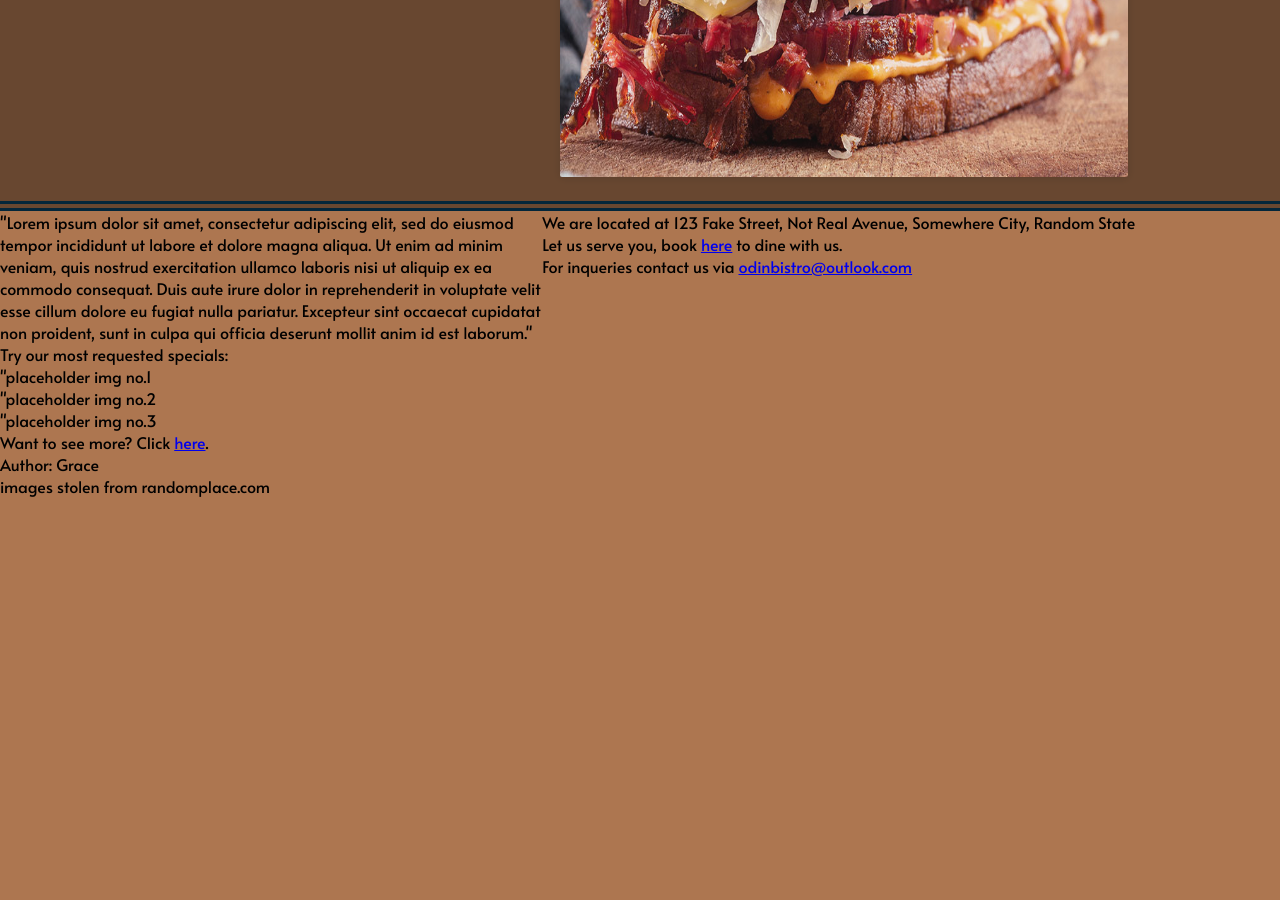
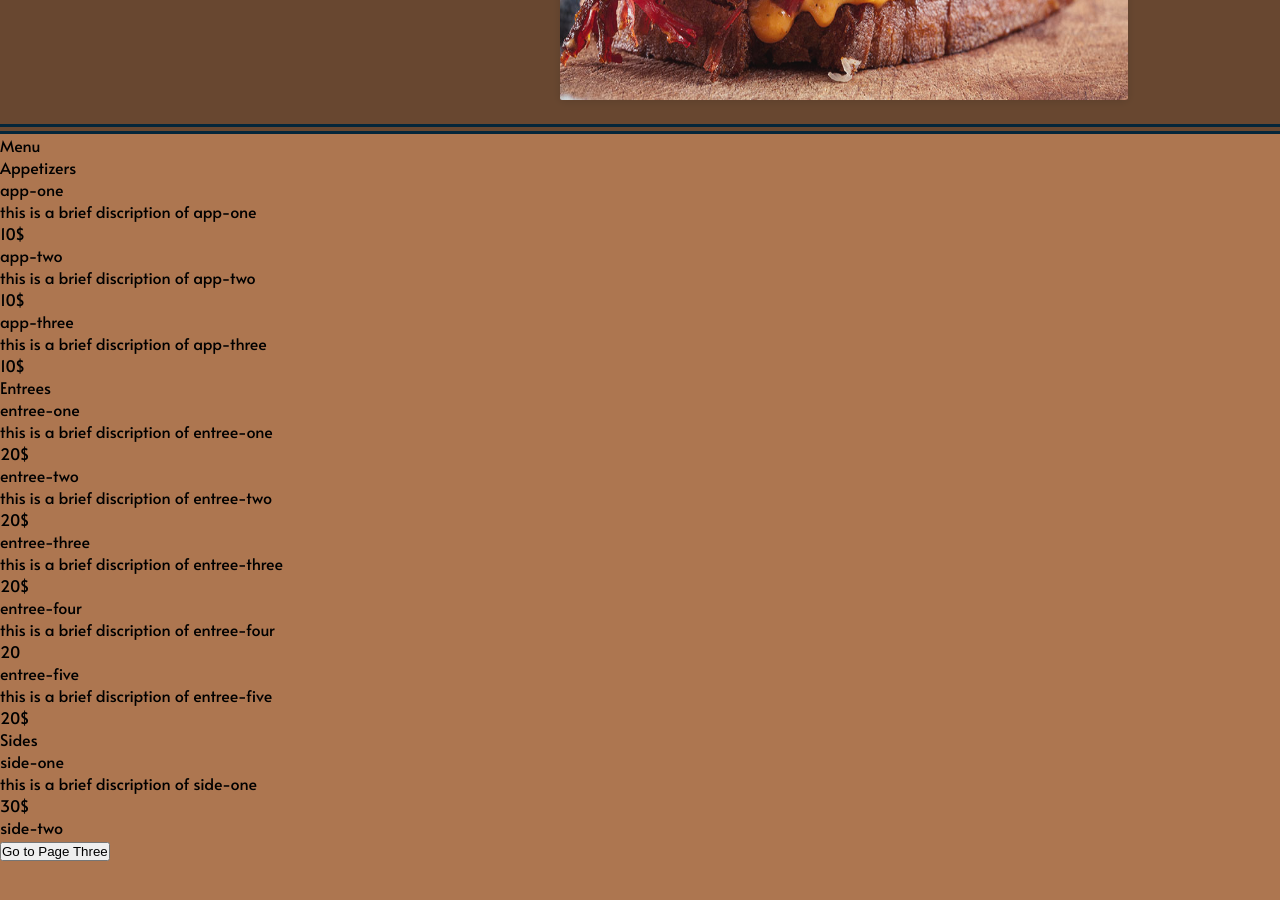
Before and after one commit to onesadpanda19/RestaurantPage, a website built with webpack: page src/template.html in a window 1280 px wide. Shown: the part 720-1620 px from the top of the page. Before the commit the page ends 1217 px from the top, so only its background shows below. Built offline with nearby package versions, Linux system fonts and the light colour scheme.

Commit message:
build home page using js and fix styling
Co-authored-by: Ben Jones <Veriforian@users.noreply.github.com>
Co-authored-by: onesadpanda19 <onesadpanda19@users.noreply.github.com>

```diff
--- a/src/index.js
+++ b/src/index.js
@@ -1,4 +1,7 @@
 import './styles.css';
 
-console.log('ben hates taco bel!');
-alert('Do not believe his lies');
+import pageOne from './pageOne';
+import pageTwo from './pageTwo';
+
+pageOne()
+pageTwo()
--- /dev/null
+++ b/src/pageOne.js
@@ -0,0 +1,38 @@
+import reubenImg from "./better-reuben.jpg";
+
+const mainDiv = document.querySelector("#main")
+
+// HOMEPAGE
+function pageOne() {
+
+  const pageOneDiv = document.createElement("div");
+  const restoTitle = document.createElement("h1");
+  const imgDiv = document.createElement("div");
+  const pageOneImg = document.createElement("img");
+  const pageOneInfo = document.createElement("div");
+  const restoIntro = document.createElement("p");
+  const specialMenu = document.createElement("ul");
+
+  restoTitle.classList.add("title");
+  pageOneDiv.classList.add("pageOneNav");
+  imgDiv.classList.add("image-container");
+  pageOneImg.classList.add("main-pic");
+  mainDiv.appendChild(pageOneDiv);
+  pageOneDiv.appendChild(restoTitle);
+  pageOneDiv.appendChild(imgDiv);
+  imgDiv.appendChild(pageOneImg);
+
+  restoTitle.textContent = "Odin's Bistro";
+  pageOneImg.src = reubenImg;
+
+
+
+
+
+
+
+
+  return "Page One";
+}
+
+export default pageOne;
--- /dev/null
+++ b/src/pageTwo.js
@@ -0,0 +1,76 @@
+const mainDiv = document.querySelector("#main")
+
+//
+function pageTwo() {
+  const pageTwoDiv = document.createElement("div");
+  pageTwoDiv.classList.add("page-two");
+  pageTwoDiv.innerHTML = `
+    <div class="title-two">
+        <h1>Menu</h1>
+    </div>
+    <div class="appetizers">
+        <h2>Appetizers</h2>
+        <div class="app">
+            <h3>app-one</h3>
+            <p>this is a brief discription of app-one</p>
+            <p>10$</p>
+        </div>
+        <div class="app">
+            <h3>app-two</h3>
+            <p>this is a brief discription of app-two</p>
+            <p>10$</p>
+        </div>
+        <div class="app">
+            <h3>app-three</h3>
+            <p>this is a brief discription of app-three</p>
+            <p>10$</p>
+        </div>
+    </div>
+    <div class="entrees">
+        <h2>Entrees</h2>
+        <div class="entree">
+            <h3>entree-one</h3>
+            <p>this is a brief discription of entree-one</p>
+            <p>20$</p>
+        </div>
+        <div class="entree">
+            <h3>entree-two</h3>
+            <p>this is a brief discription of entree-two</p>
+            <p>20$</p>
+        </div>
+        <div class="entree">
+            <h3>entree-three</h3>
+            <p>this is a brief discription of entree-three</p>
+            <p>20$</p>
+        </div>
+        <div class="entree">
+            <h3>entree-four</h3>
+            <p>this is a brief discription of entree-four</p>
+            <p>20</p>
+        </div>
+        <div class="entree">
+            <h3>entree-five</h3>
+            <p>this is a brief discription of entree-five</p>
+            <p>20$</p>
+        </div>
+    </div>
+    <div class="sides">
+        <h2>Sides</h2>
+        <div class="side">
+            <h3>side-one</h3>
+            <p>this is a brief discription of side-one</p>
+            <p>30$</p>
+        </div>
+        <div class="side">
+            <h3>side-two</h3>
+        </div>
+    </div>
+
+<button id="page-three-button">Go to Page Three</button>
+  `;
+  mainDiv.appendChild(pageTwoDiv);
+
+    return "Page Two";
+  }
+
+  export default pageTwo
--- a/src/styles.css
+++ b/src/styles.css
@@ -26,7 +26,7 @@ body {
 
 #main {
     display: grid;
-    grid-template-rows: 1fr 10fr;
+    grid-template-rows: 1fr 3fr;
     grid-row: 2;
 }
 
@@ -131,3 +131,7 @@ body {
    /* background-image: linear-gradient(80deg, orange, darken(darkred,90%));
     opacity: 0.9;*/
 }
+
+.page-one {
+    background-color: #063a58;
+}
--- a/src/template.html
+++ b/src/template.html
@@ -10,45 +10,17 @@
     <title>Odin's Bistro</title>
 </head>
 <body>
-    <div id="main">
     <div id="nav-bar">
         <nav class="button-con"><button class="button">Home</button></nav>
         <nav class="button-con"><button class="button">Menu</button></nav>
         <nav class="button-con"><button class="button">Contact</button></nav>
     </div>
-<div class="main-frontpg">
-    <h2 class="title">Odin's Bistro</h2>
 
-    <div class="image-container">
-    <img class="main-pic" src="./better-reuben.jpg" alt="placeholder">
+<div id="main">
 </div>
-    <div class="basic-info">
-        <p class="intro">
-            "Lorem ipsum dolor sit amet, consectetur adipiscing elit, sed do eiusmod tempor incididunt ut labore et dolore magna aliqua. Ut enim ad minim veniam, quis nostrud exercitation ullamco laboris nisi ut aliquip ex ea commodo consequat. Duis aute irure dolor in reprehenderit in voluptate velit esse cillum dolore eu fugiat nulla pariatur. Excepteur sint occaecat cupidatat non proident, sunt in culpa qui officia deserunt mollit anim id est laborum."
-        </p>
 
-        <ul class="specials">
-            Try our most requested specials:
-            <li class="special-menu">"placeholder img no.1</li>
-            <li class="special-menu">"placeholder img no.2</li>
-            <li class="special-menu">"placeholder img no.3</li>
 
-            <li class="menu-link">Want to see more? Click <a href="javascript:void(0)">here</a>.</li>
-        <ul>
 
-    </div>
-    <div class="location-booking">
-        <p class="location">
-            We are located at 123 Fake Street, Not Real Avenue, Somewhere City, Random State
-        </p>
-        <p class="booking-link">
-            Let us serve you, book <a href="javascript:void(0)">here</a> to dine with us.
-        </p>
-        <p class="inqueries">
-            For inqueries contact us via <a href="javascript:void(0)">odinbistro@outlook.com</a>
-        </p>
-    </div>
-</div>
 <footer>
     <p>Author: Grace</p>
     <p>images stolen from randomplace.com</p>
```
Also changed, not shown: src/page1.html (added, +33 -0 lines), src/page2.html (added, +62 -0 lines). Lines whose indentation alone changed are shown as unchanged.
